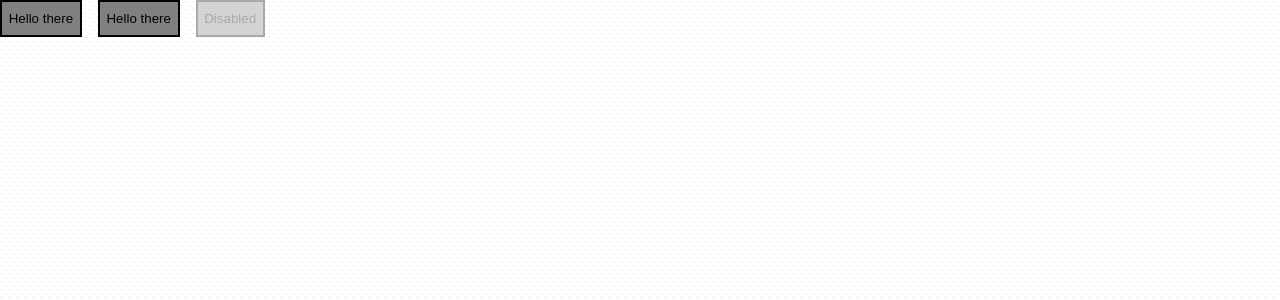
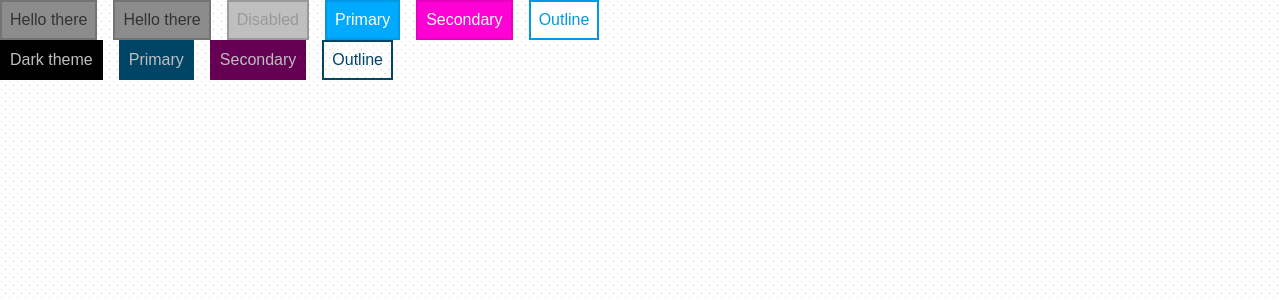
Before and after one commit to tsnieman/tsnieman-react-library, a React (Create React App) app: page / in a window 1280 px wide. Shown: the top 300 px of the page. Built offline with nearby package versions, Linux system fonts and the light colour scheme.

Commit message:
add quick/dirty theming via css custom properties

```diff
--- a/package.json
+++ b/package.json
@@ -49,9 +49,9 @@
 	},
 	"browserslist": {
 		"production": [
-			">0.2%",
-			"not dead",
-			"not op_mini all"
+			"last 1 chrome version",
+			"last 1 firefox version",
+			"last 1 safari version"
 		],
 		"development": [
 			"last 1 chrome version",
--- a/src/Home.css
+++ b/src/Home.css
@@ -1,3 +1,15 @@
+:root {
+  --body-font-size: 112.5%;
+}
+
+html {
+  font-size: var(--body-font-size);
+}
+
+* {
+  box-sizing: border-box;
+}
+
 .home {
 }
 
--- a/src/Home.js
+++ b/src/Home.js
@@ -20,6 +20,36 @@ function Home() {
       <Button disabled>
         Disabled
       </Button>
+
+      <Button variant="primary">
+        Primary
+      </Button>
+
+      <Button variant="secondary">
+        Secondary
+      </Button>
+
+      <Button variant="outline">
+        Outline
+      </Button>
+
+      <div data-theme="dark">
+        <Button>
+          Dark theme
+        </Button>
+
+        <Button variant="primary">
+          Primary
+        </Button>
+
+        <Button variant="secondary">
+          Secondary
+        </Button>
+
+        <Button variant="outline">
+          Outline
+        </Button>
+      </div>
     </div>
   );
 }
--- a/src/components/Button/Button.css
+++ b/src/components/Button/Button.css
@@ -1,15 +1,94 @@
+:root {
+  --base-unit: 1rem;
+  --base-margin: var(--base-unit);
+  --base-padding: 0.5em;
+
+  /* TODO ^^^ stuff that should be pulled up to a library level */
+
+  --brand-primary-hue: 200;
+  --brand-primary-saturation: 100%;
+  --brand-primary-lightness: 50%;
+  --brand-primary-color: #0af;
+
+  /* TODO ^^^ stuff that should be pulled up to a brand level */
+
+  --button-bg-hue: 0;
+  --button-bg-saturation: 0%;
+  --button-bg-lightness: 55%;
+  --button-bg: hsl(var(--button-bg-hue), var(--button-bg-saturation), var(--button-bg-lightness));
+  --button-border-color: hsl(var(--button-bg-hue), 0%, 45%);
+  --button-color: hsl(var(--button-bg-hue), 0%, 20%);
+  --button-line-height: 2.5em;
+  --button-padding: 0 var(--base-padding);
+  --button-border-width-top: 2px;
+  --button-border-width-bottom: 2px;
+  --button-border-width-right: 2px;
+  --button-border-width-left: 2px;
+  --button-border-width: var(--button-border-width-top) var(--button-border-width-right) var(--button-border-width-bottom) var(--button-border-width-left);
+}
+
 .button {
-  background: gray;
-  border: 2px solid black;
-  padding: 0 0.5em;
-  line-height: 2.5em;
+  font-size: 1em;
+  background: var(--button-bg);
+  border: solid var(--button-border-color);
+  border-width: var(--button-border-width);
+  padding: var(--button-padding);
+  line-height: calc(var(--button-line-height) - (var(--button-border-width-top) + var(--button-border-width-bottom)));
+  color: var(--button-color);
 }
 
 .button:disabled {
   cursor: not-allowed;
-  background: lightgray;
-  color: darkgray;
-  border-color: darkgray;
+  background: hsl(var(--button-bg-hue), 0%, 75%);
+  color: hsl(var(--button-bg-hue), 0%, 60%);
+  border-color: hsl(var(--button-bg-hue), 0%, 60%);
+}
+
+.button[data-variant="primary"] {
+  --button-bg-hue: var(--brand-primary-hue);
+  --button-bg-saturation: var(--brand-primary-saturation);
+  --button-bg-lightness: var(--brand-primary-lightness);
+  --button-bg: hsl(var(--button-bg-hue), var(--button-bg-saturation), var(--button-bg-lightness));
+  --button-border-color: hsl(var(--brand-primary-hue), var(--brand-primary-saturation), calc(var(--brand-primary-lightness) - 5%));
+  --button-color: hsl(var(--brand-primary-hue), var(--brand-primary-saturation), calc(var(--brand-primary-lightness) + 50%));
+}
+
+.button[data-variant="secondary"] {
+  --secondary-button-bg-hue: calc(var(--brand-primary-hue) + 110);
+  --button-bg: hsl(var(--secondary-button-bg-hue), var(--brand-primary-saturation),  var(--brand-primary-lightness));
+  --button-border-color: hsl(var(--secondary-button-bg-hue), var(--brand-primary-saturation), calc(var(--brand-primary-lightness) - 5%));
+  --button-color: hsl(var(--secondary-button-bg-hue), var(--brand-primary-saturation), calc(var(--brand-primary-lightness) + 50%));
+}
+
+.button[data-variant="outline"] {
+  --button-bg: white;
+  --button-border-color: hsl(var(--brand-primary-hue), var(--brand-primary-saturation), calc(var(--brand-primary-lightness) - 5%));
+  --button-color: var(--button-border-color);
+}
+
+[data-theme="dark"] .button[data-variant] {
+  --button-bg-hue: var(--brand-primary-hue);
+  --button-bg-saturation: var(--brand-primary-saturation);
+  --button-bg-lightness: 0%;
+  --button-bg: hsl(var(--button-bg-hue), var(--button-bg-saturation), var(--button-bg-lightness)); /* TODO oddly necessary */
+  --button-border-color: var(--button-bg);
+  --button-color: hsl(var(--brand-primary-hue), 0%, 75%);
+}
+
+[data-theme="dark"] .button[data-variant="primary"] {
+  --button-bg-lightness: 20%;
+}
+
+[data-theme="dark"] .button[data-variant="secondary"] {
+  --button-bg-hue: calc(var(--brand-primary-hue) + 110);
+  --button-bg-lightness: 20%;
+}
+
+[data-theme="dark"] .button[data-variant="outline"] {
+  --button-bg: transparent;
+  --button-bg-lightness: 20%;
+  --button-border-color: hsl(var(--button-bg-hue), var(--button-bg-saturation), var(--button-bg-lightness));
+  --button-color: hsl(var(--button-bg-hue), var(--button-bg-saturation), var(--button-bg-lightness));
 }
 
 @keyframes spinner {
--- a/src/components/Button/Button.js
+++ b/src/components/Button/Button.js
@@ -10,6 +10,7 @@ function mergeClassNames(name, others = '') {
 const Button = ({
   children,
   loading,
+  variant = '',
   ...otherProps
 }) => {
   const [clicked, setClicked] = React.useState(false);
@@ -18,6 +19,7 @@ const Button = ({
     <button
       data-testid="button"
       onClick={() => setClicked(true)}
+      data-variant={variant}
       {...otherProps}
       className={mergeClassNames('button', otherProps.className)}
       data-clicked={clicked}
```
